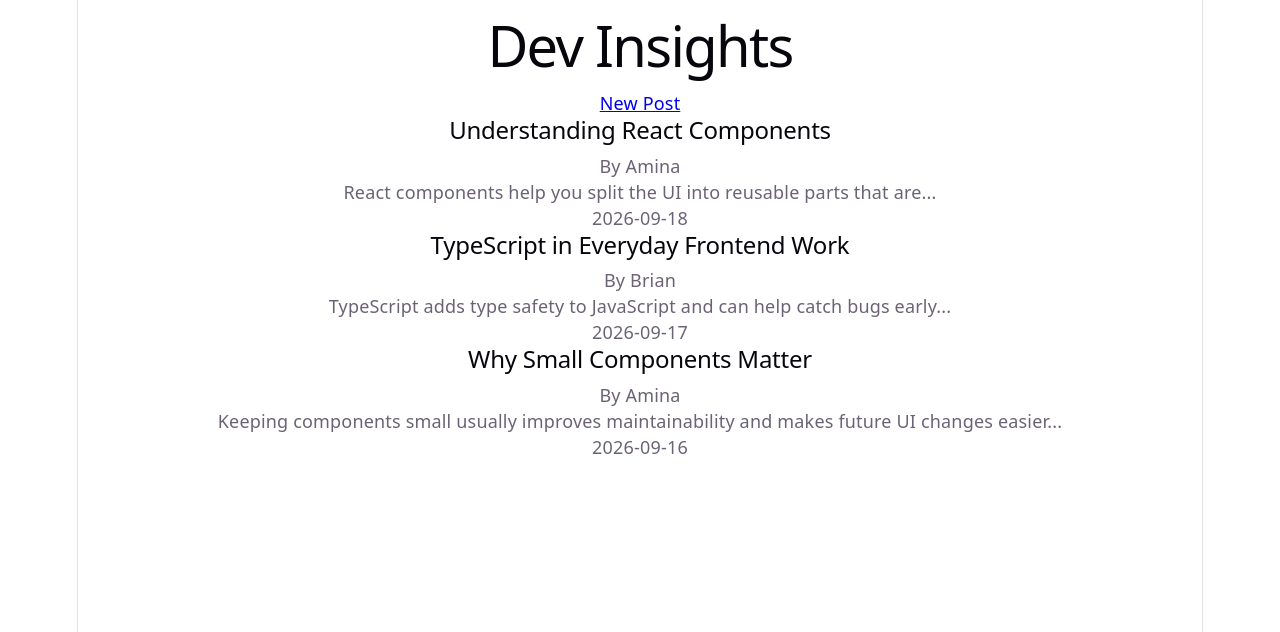
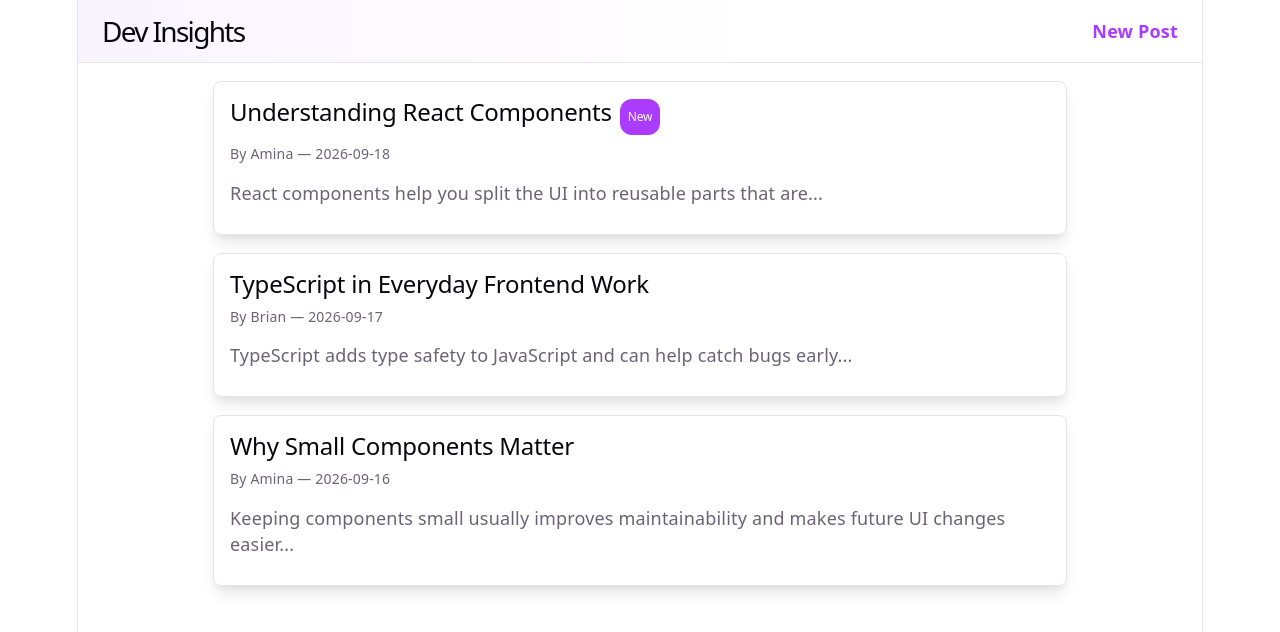
Before and after one commit to Promesse44/Mini-Blog-Project, a React (Vite) app in the folder mini-blog/: page / in a window 1280 px wide. Shown: the top 632 px of the page. Built offline with nearby package versions, Linux system fonts and the light colour scheme.

Commit message:
added global styles

```diff
--- a/mini-blog/src/components/Header/Header.tsx
+++ b/mini-blog/src/components/Header/Header.tsx
@@ -1,6 +1,8 @@
+import './header.css'
+
 function Header() {
   return (
-    <header>
+    <header className="header">
       <h1>Dev Insights</h1>
       <nav>
         <a href="#new-post">New Post</a>
--- /dev/null
+++ b/mini-blog/src/components/Header/header.css
@@ -0,0 +1,17 @@
+.header {
+  display: flex;
+  align-items: center;
+  justify-content: space-between;
+  padding: 18px 24px;
+  border-bottom: 1px solid var(--border);
+  background: linear-gradient(90deg, rgba(170,59,255,0.06), transparent 60%);
+}
+.header h1 {
+  margin: 0;
+  font-size: 28px;
+}
+.header nav a {
+  color: var(--accent);
+  text-decoration: none;
+  font-weight: 600;
+}
--- a/mini-blog/src/components/Post/Post.tsx
+++ b/mini-blog/src/components/Post/Post.tsx
@@ -1,4 +1,5 @@
 import type { Post as PostType } from '../../types/post'
+import './post.css'
 
 interface PostProps {
   post: PostType
@@ -6,13 +7,17 @@ interface PostProps {
 
 function Post({ post }: PostProps) {
   const preview = `${post.content.split(' ').slice(0, 12).join(' ')}...`
+  const postDate = new Date(post.date)
+  const isNew = Date.now() - postDate.getTime() < 24 * 60 * 60 * 1000
 
   return (
-    <article>
-      <h2>{post.title}</h2>
-      <p>By {post.author}</p>
-      <p>{preview}</p>
-      <p>{post.date}</p>
+    <article className="post">
+      <h2>
+        {post.title}
+        {isNew && <span className="badge">New</span>}
+      </h2>
+      <p className="meta">By {post.author} — <time>{post.date}</time></p>
+      <p className="preview">{preview}</p>
     </article>
   )
 }
--- /dev/null
+++ b/mini-blog/src/components/Post/post.css
@@ -0,0 +1,31 @@
+.post {
+  border: 1px solid var(--border);
+  padding: 16px;
+  margin: 18px auto;
+  max-width: 820px;
+  text-align: left;
+  border-radius: 8px;
+  box-shadow: var(--shadow);
+  background: linear-gradient(180deg, rgba(255,255,255,0.6), rgba(255,255,255,0.4));
+}
+.post h2 {
+  margin: 0 0 6px 0;
+}
+.meta {
+  color: var(--text);
+  font-size: 14px;
+  margin-bottom: 12px;
+}
+.preview {
+  color: var(--text);
+  margin-bottom: 12px;
+}
+.badge {
+  display: inline-block;
+  background: var(--accent);
+  color: white;
+  padding: 4px 8px;
+  border-radius: 12px;
+  font-size: 12px;
+  margin-left: 8px;
+}
```
